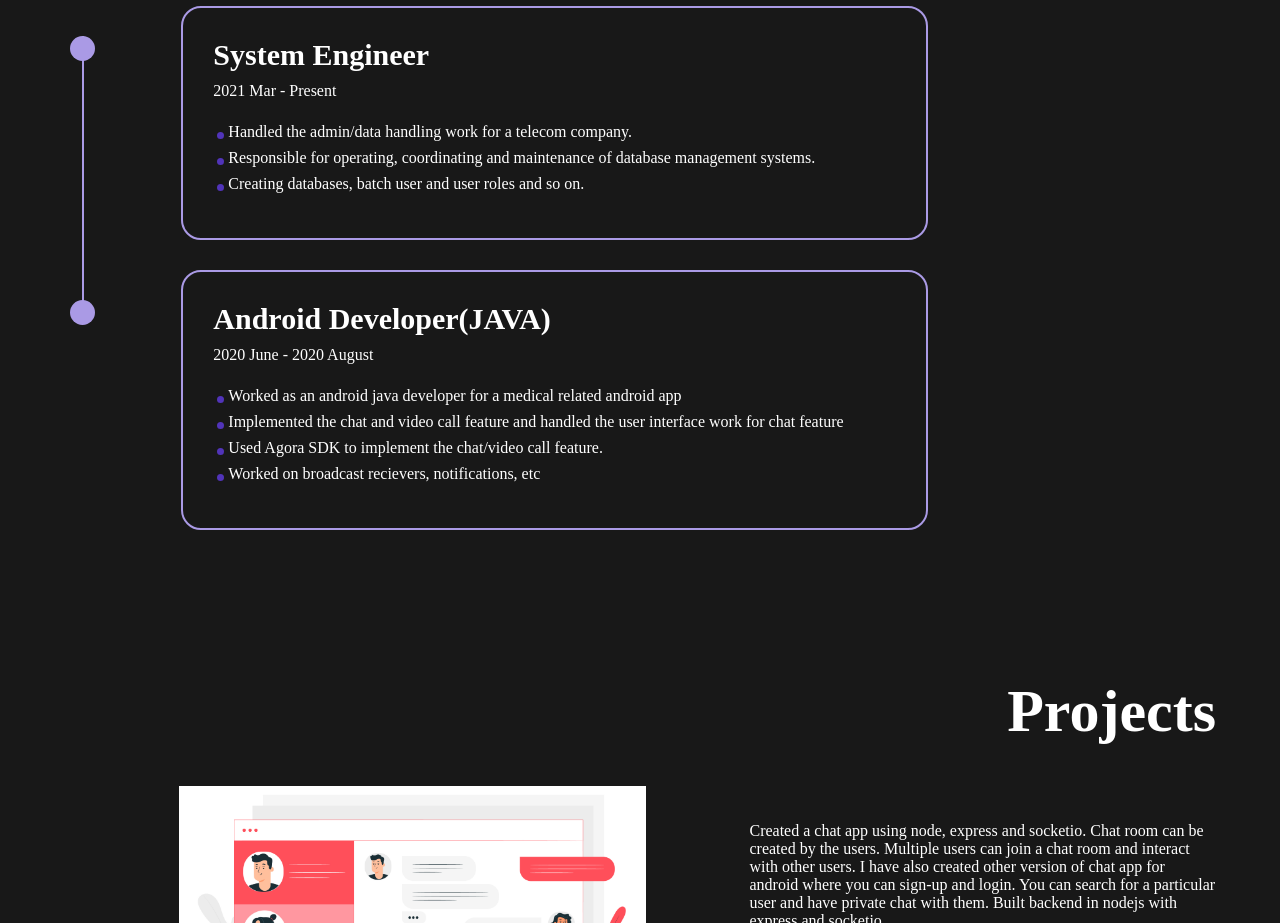
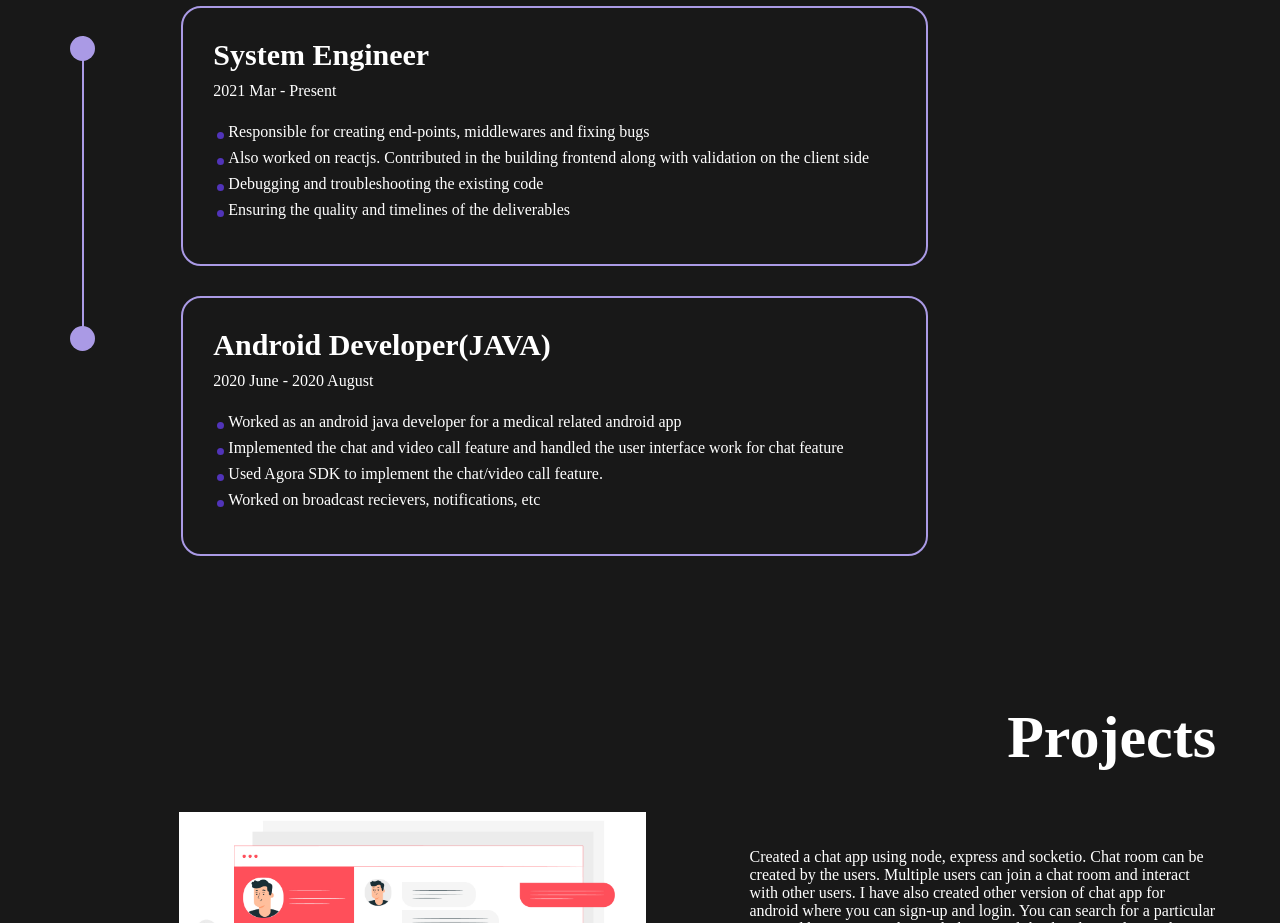
Before and after one commit to vishal400/portfolio, a React (Create React App) app: page / in a window 1280 px wide. Shown: the part 1300-2223 px from the top of the page. Built offline with nearby package versions, Linux system fonts and the light colour scheme.

Commit message:
experience updated

```diff
--- a/src/components/Header/Navbar.js
+++ b/src/components/Header/Navbar.js
@@ -41,7 +41,7 @@ const Navbar = () => {
           <a href="#projects" >My projects</a>
         </li>
         <li>
-          <a href="https://drive.google.com/file/d/10d3WtnC9KdjeU50mREhr-HeGwocUpSsS/view?usp=sharing">
+          <a href="https://drive.google.com/file/d/1UHTLZ0CQQu6TonCctB3GVjyEzxThAfd4/view?usp=sharing">
             <div className={classes.download}>Download Resume</div>
           </a>
         </li>
--- a/src/components/mainpage/content/WorkExperience.js
+++ b/src/components/mainpage/content/WorkExperience.js
@@ -7,9 +7,10 @@ const workdata = [
     title: "System Engineer",
     date: "2021 Mar - Present",
     description: [
-      "Handled the admin/data handling work for a telecom company.",
-      "Responsible for operating, coordinating and maintenance of database management systems.",
-      "Creating databases, batch user and user roles and so on.",
+      "Responsible for creating end-points, middlewares and fixing bugs",
+      "Also worked on reactjs. Contributed in the building frontend along with validation on the client side",
+      "Debugging and troubleshooting the existing code",
+      "Ensuring the quality and timelines of the deliverables"
     ],
   },
   {
```
